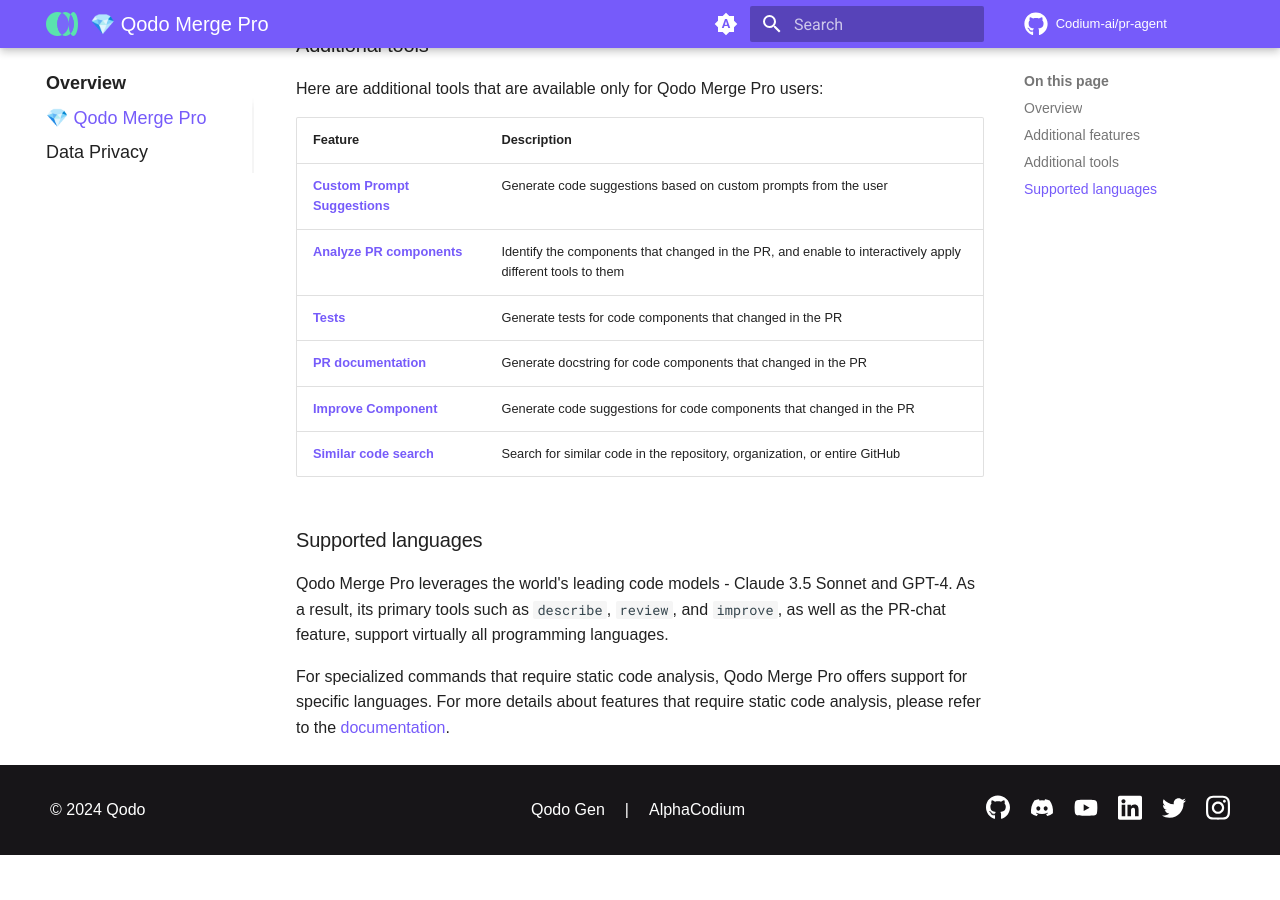
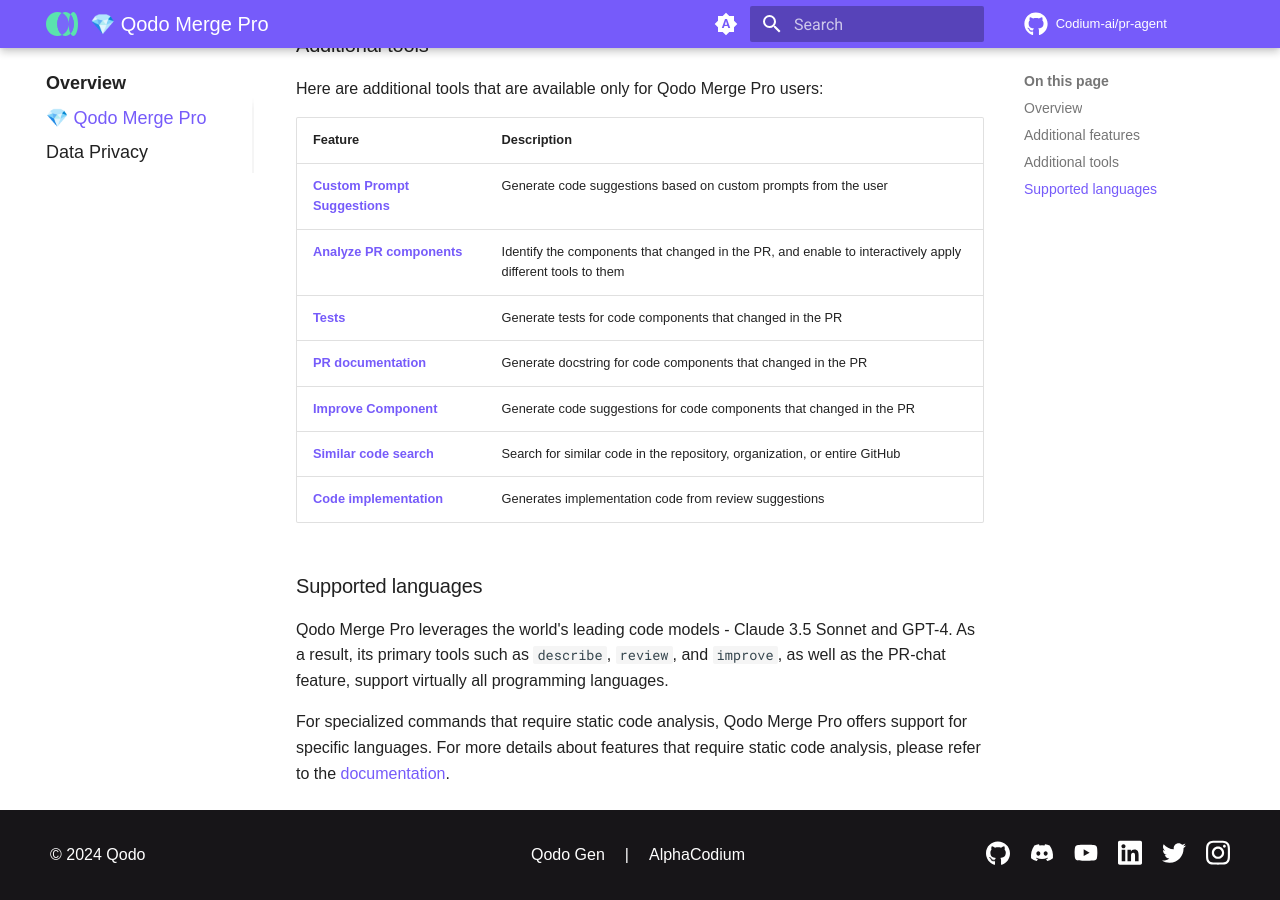
Before and after one commit to Codium-ai/pr-agent, an MkDocs documentation site: the page built from docs/docs/overview/pr_agent_pro.md, in a window 1280 px wide and 900 px high, scrolled down 1545 px. Built offline with MkDocs 1.6.1 and Material for MkDocs 9.7.7, drawn with Linux system fonts in a browser that asks for light colours; comment, search, counter and statistics services are not loaded; before the commit the page ends 2400 px from its top, so only the background shows below that.

Commit message:
docs: Add /implement tool to feature tables and documentation links

```diff
--- a/docs/docs/overview/pr_agent_pro.md
+++ b/docs/docs/overview/pr_agent_pro.md
@@ -33,14 +33,15 @@
 
 Here are additional tools that are available only for Qodo Merge Pro users:
 
-| Feature | Description |
-|---------|-------------|
+| Feature                                                                               | Description |
+|---------------------------------------------------------------------------------------|-------------|
 | [**Custom Prompt Suggestions**](https://qodo-merge-docs.qodo.ai/tools/custom_prompt/) | Generate code suggestions based on custom prompts from the user |
-| [**Analyze PR components**](https://qodo-merge-docs.qodo.ai/tools/analyze/) | Identify the components that changed in the PR, and enable to interactively apply different tools to them |
-| [**Tests**](https://qodo-merge-docs.qodo.ai/tools/test/) | Generate tests for code components that changed in the PR |
-| [**PR documentation**](https://qodo-merge-docs.qodo.ai/tools/documentation/) | Generate docstring for code components that changed in the PR |
-| [**Improve Component**](https://qodo-merge-docs.qodo.ai/tools/improve_component/) | Generate code suggestions for code components that changed in the PR |
-| [**Similar code search**](https://qodo-merge-docs.qodo.ai/tools/similar_code/) | Search for similar code in the repository, organization, or entire GitHub |
+| [**Analyze PR components**](https://qodo-merge-docs.qodo.ai/tools/analyze/)           | Identify the components that changed in the PR, and enable to interactively apply different tools to them |
+| [**Tests**](https://qodo-merge-docs.qodo.ai/tools/test/)                              | Generate tests for code components that changed in the PR |
+| [**PR documentation**](https://qodo-merge-docs.qodo.ai/tools/documentation/)          | Generate docstring for code components that changed in the PR |
+| [**Improve Component**](https://qodo-merge-docs.qodo.ai/tools/improve_component/)     | Generate code suggestions for code components that changed in the PR |
+| [**Similar code search**](https://qodo-merge-docs.qodo.ai/tools/similar_code/)        | Search for similar code in the repository, organization, or entire GitHub |
+| [**Code implementation**](https://qodo-merge-docs.qodo.ai/tools/implement/)        | Generates implementation code from review suggestions |
 
 
 ### Supported languages
```
Also changed, not shown: docs/docs/index.md (+1 -0 lines), docs/docs/overview/index.md (+4 -2 lines).
